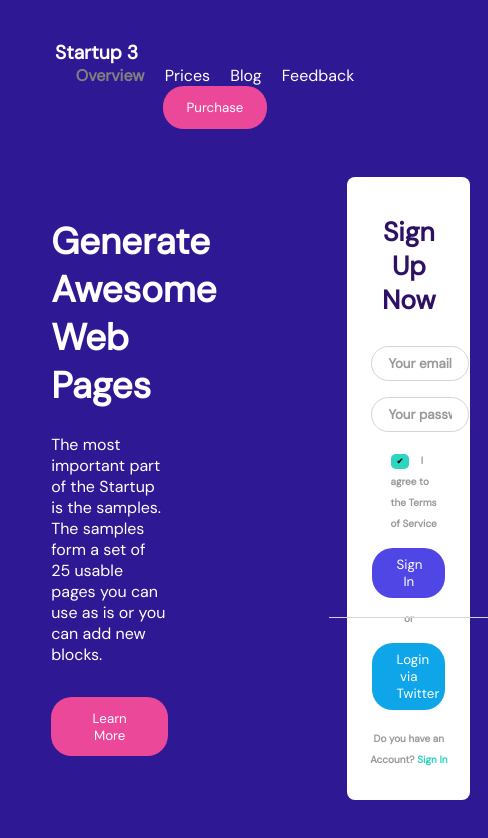
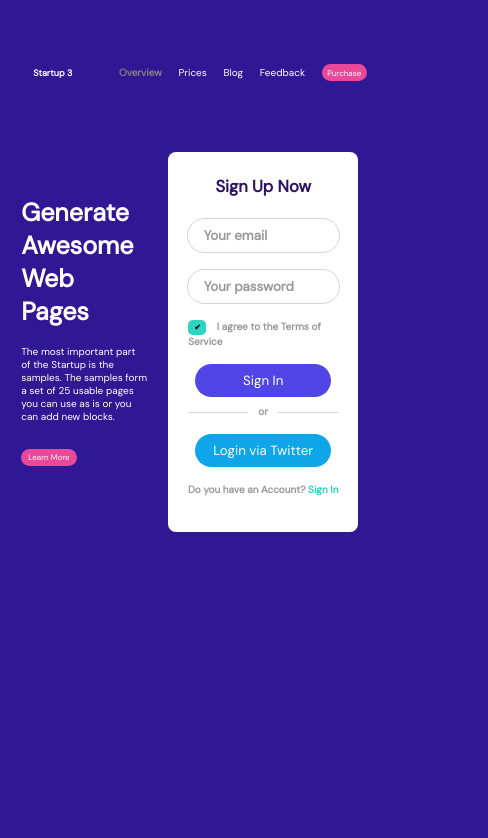
Before and after one commit to Dharinicodes/figma-design, a plain HTML site: page index.html in a window 390 px wide. Shown: the whole page, 488 px wide, since content can reach past the window. Drawn offline with Linux system fonts and the light colour scheme.

Commit message:
style: added media queries

```diff
--- a/index.css
+++ b/index.css
@@ -8,6 +8,78 @@ body {
   text-align: center;
   max-width: 800px;
   margin: auto;
+}
+
+@media screen and (max-width: 768px) {
+  body {
+    font-size: 10px;
+    margin-left: -30px;
+    margin-top: 30px;
+  }
+
+  .flex-container {
+    margin-top: 50px;
+  }
+
+  .flex-container .about-container > h1 {
+    font-size: 25px;
+  }
+
+  .nav-container .list-non-bullet .list-item-inline {
+    padding: 0px 7px;
+  }
+
+  .list-item-inline .purchase-btn {
+    padding: 3.5px;
+    padding-left: 5.5px;
+    padding-right: 5.5px;
+    font-size: 8px;
+  }
+
+  .about-container .learn-more-btn {
+    padding: 3.5px;
+    padding-left: 7px;
+    padding-right: 7px;
+    font-size: 8px;
+  }
+
+  .list-item-inline .nav-brand {
+    padding-right: 30px;
+    font-weight: bold;
+    font-size: 9px;
+  }
+
+  .flex-container .signup-container {
+    margin-top: 5%;
+    margin-left: 5%;
+    padding: 10px;
+    padding-bottom: 20px;
+    width: 170px;
+    height: 350px;
+  }
+
+  .flex-container .signup-container .terms-service {
+    padding-left: 10px;
+  }
+
+  .or-line .line:before {
+    width: 60px;
+    height: 1.5px;
+    left: 10px;
+    top: 50%;
+  }
+
+  .or-line .line:after {
+    width: 60px;
+    height: 1.5px;
+    right: 10px;
+    top: 50%;
+  }
+
+  .signup-container .login-btn {
+    padding-left: 5px;
+    padding-right: 5px;
+  }
 }
 
 .nav-container {
```
